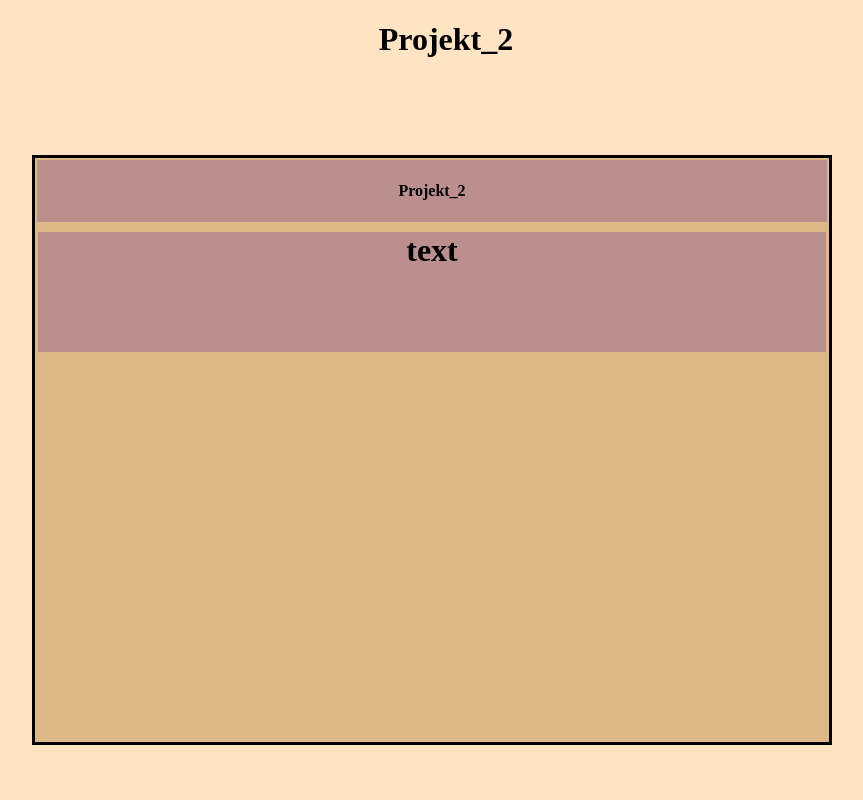
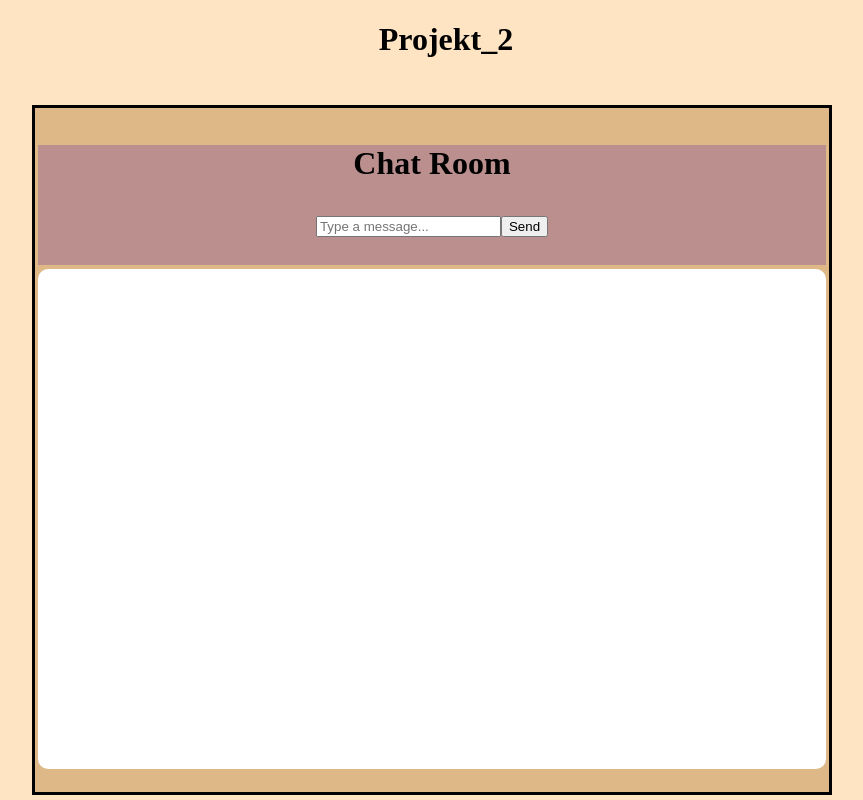
Before and after one commit to albertdrobakha-eng/projekt_2, a plain HTML site: page index.html in a window 1280 px wide. Shown: the whole page, without its empty margins (194-1057 px from the left). Drawn offline with Linux system fonts and the light colour scheme.

Commit message:
Update files

```diff
--- a/index.html
+++ b/index.html
@@ -14,16 +14,34 @@
 	        <thead>
             <tr>
                 <th class="head"
-                colspan="2">Projekt_2</th>
+                colspan="2"></th>
             </tr>
         </thead>
         <tbody>
         	<tr>
         		<td>
-        			<h1 class="tbody">text</h1>
+        			<h1 class="tbody">Chat Room</h1>
+        			   <div class="input-area">
+      <input type="text" id="messageInput" placeholder="Type a message...">
+      <button id="sendBtn">Send</button>
+  </div>
         		</td>
         	</tr>
         </tbody>
+<tfoot>
+	<tr>
+		<td>
+
+    	<p id="messageList"></p>
+    </div>
+
+</td>
+    </tr>
+</tfoot>
+
+
+
+
 
         </table>
 
--- a/script.js
+++ b/script.js
@@ -1 +1,20 @@
 console.log("hello world")
+
+
+ const messageInput = document.querySelector('#messageInput');
+ const sendBtn = document.querySelector('#sendBtn');
+ const messageList = document.querySelector('#messageList');
+
+ async function getMessages() {
+ 	const messageData = { text: 'Hello!' };
+
+ 	const response = await fetch('script.js', {
+ 		method: 'POST',
+ 		headers: {
+ 			'Content-Type': 'application/json'
+ 		},
+ 		body: JSON.stringifty(messageData)
+ 	});
+ 	const result = await response.json();
+
+ }
--- a/style.css
+++ b/style.css
@@ -7,7 +7,7 @@ h1 {
 }
 .tabel {
 
-	height: 590px;
+	height: 690px;
 	width: 800px;
 	margin: 50px;
 	position: fixed;
@@ -17,15 +17,24 @@ h1 {
 	border: 3px solid black;
 	background: burlywood;
 }
-.head {
-    top: 40px;
-    width: 300px;
-    height: 60px;
-    background: rosybrown;
+
+.tbody {
+	height: 120px;
+
+	background: rosybrown;
+}
+#messageList {
+	height: 500px;
+	background: white;
+	margin-top: 20px;
+	border-radius: 10px;
+	margin-bottom: 20px;
 
 }
-.tbody {
-	height: 120px;
-	margin-top: -250px;
-	background: rosybrown;
+
+.input-area {
+	margin-top: -70px;
+	display: flex;
+	justify-content: center;
+	align-items: center;
 }
```
